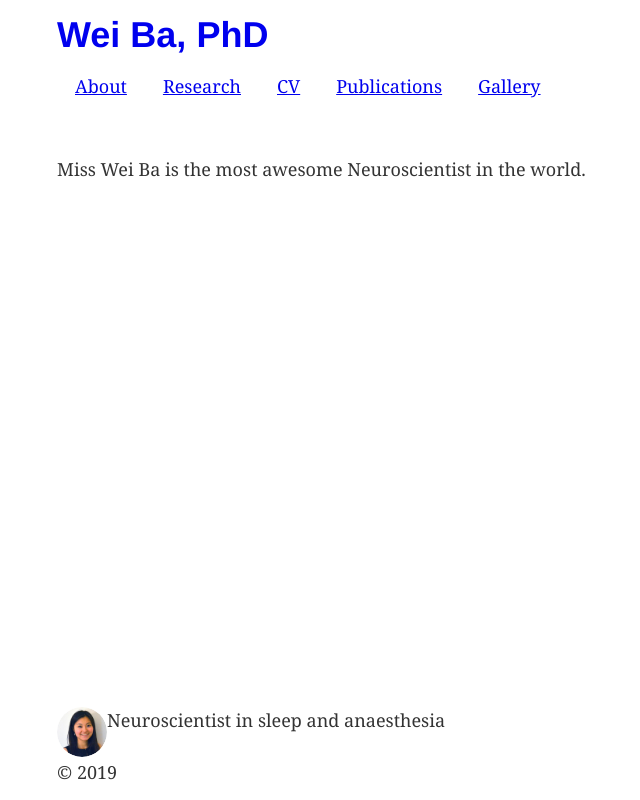
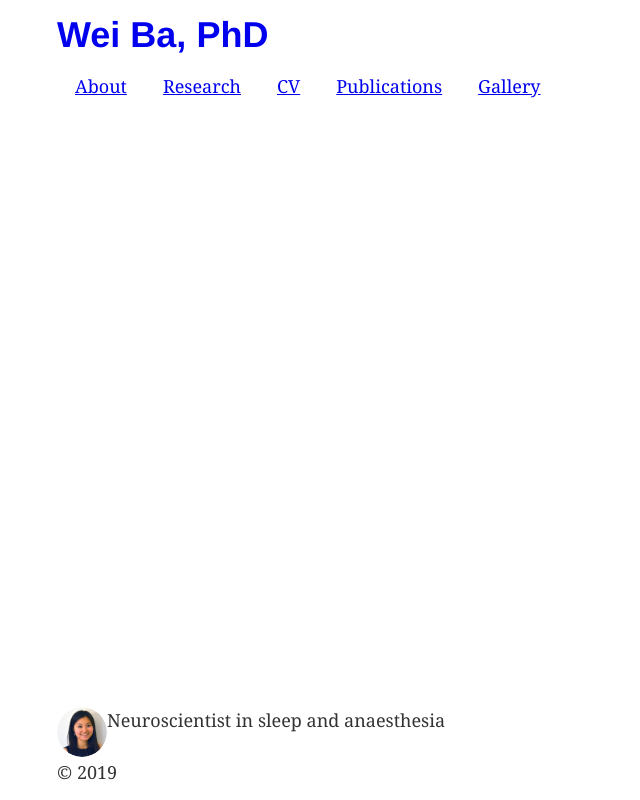
Before and after one commit to vincentnavetat/bawei, a Gatsby site: page / in a window 1280 px wide. Shown: the whole page, without its empty margins (248-888 px from the left). Built offline with nearby package versions, Linux system fonts and the light colour scheme; Gatsby itself is replaced by a stand-in of ours; some packages are replaced by stand-ins of ours.

Commit message:
Remove silly text

```diff
--- a/src/pages/index.js
+++ b/src/pages/index.js
@@ -13,11 +13,6 @@ class Homepage extends React.Component {
     return (
       <Layout title={siteTitle} headerLinks={headerLinks}>
         <SEO title="Neuroscientist in sleep and anaesthesia" />
-
-        <p>
-          Miss Wei Ba is the most awesome Neuroscientist in the world.
-        </p>
-
       </Layout>
     )
   }
```
